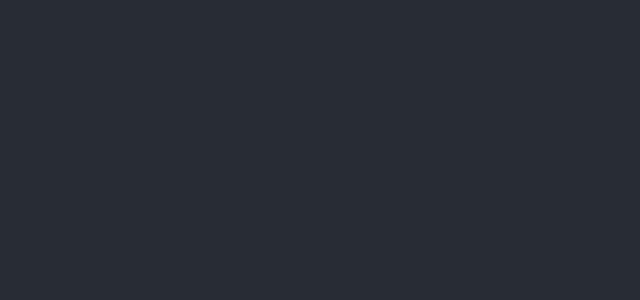
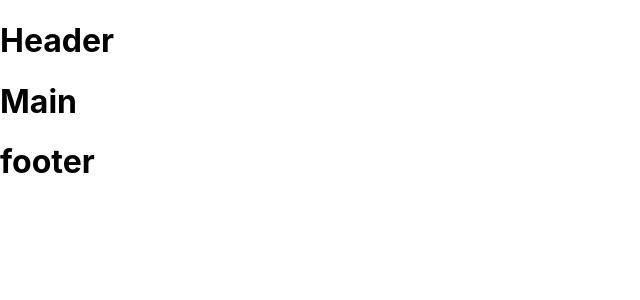
Before and after one commit to VernellMiller/sports-chat-frontend, a React (Create React App) app: page / in a window 1280 px wide. Shown: the top 300 px of the page, without its empty margins (0-640 px from the left). Built offline with nearby package versions, Linux system fonts and the light colour scheme.

Commit message:
wip: renders header, main and footer components

```diff
--- a/src/App.js
+++ b/src/App.js
@@ -1,5 +1,5 @@
 import { useState, useEffect } from "react";
-import { Route, Swicth, Redirect } from "react-router-dom";
+import { Route, Switch, Redirect } from "react-router-dom";
 
 import Header from "./components/Header";
 import Footer from "./components/Footer";
@@ -14,12 +14,18 @@ import './App.css';
 
 function App() {
   return (
-    <div className="App">
-      <header className="App-header">
-
-      </header>
-
-    </div>
+    <>
+    <Header />
+      <Switch>
+        <Route exact path="/">
+          <Main />
+        </Route>
+        <Route path="landing">
+          <Landing />
+        </Route>
+      </Switch>
+    <Footer />
+    </>
   );
 }
 
```
